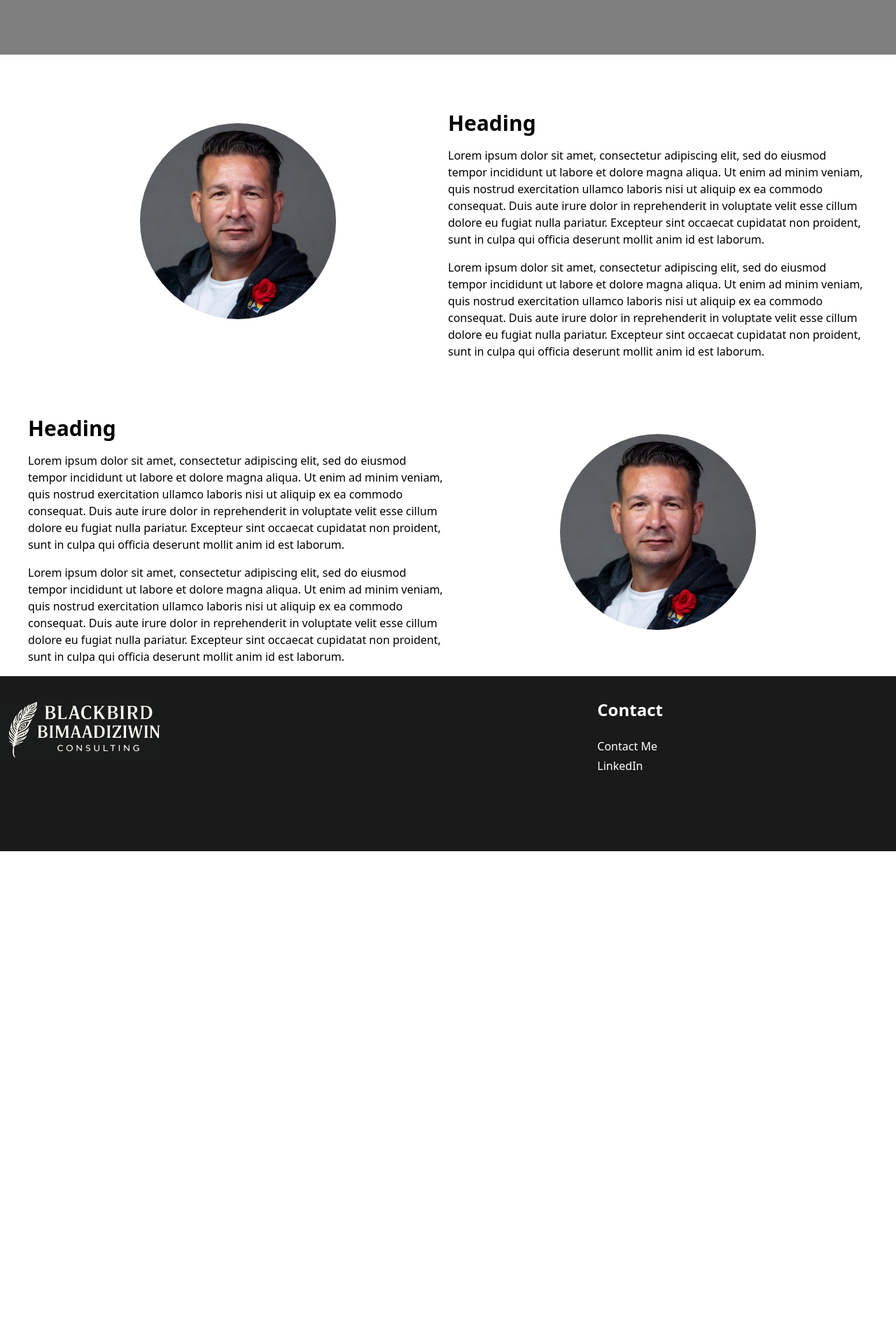
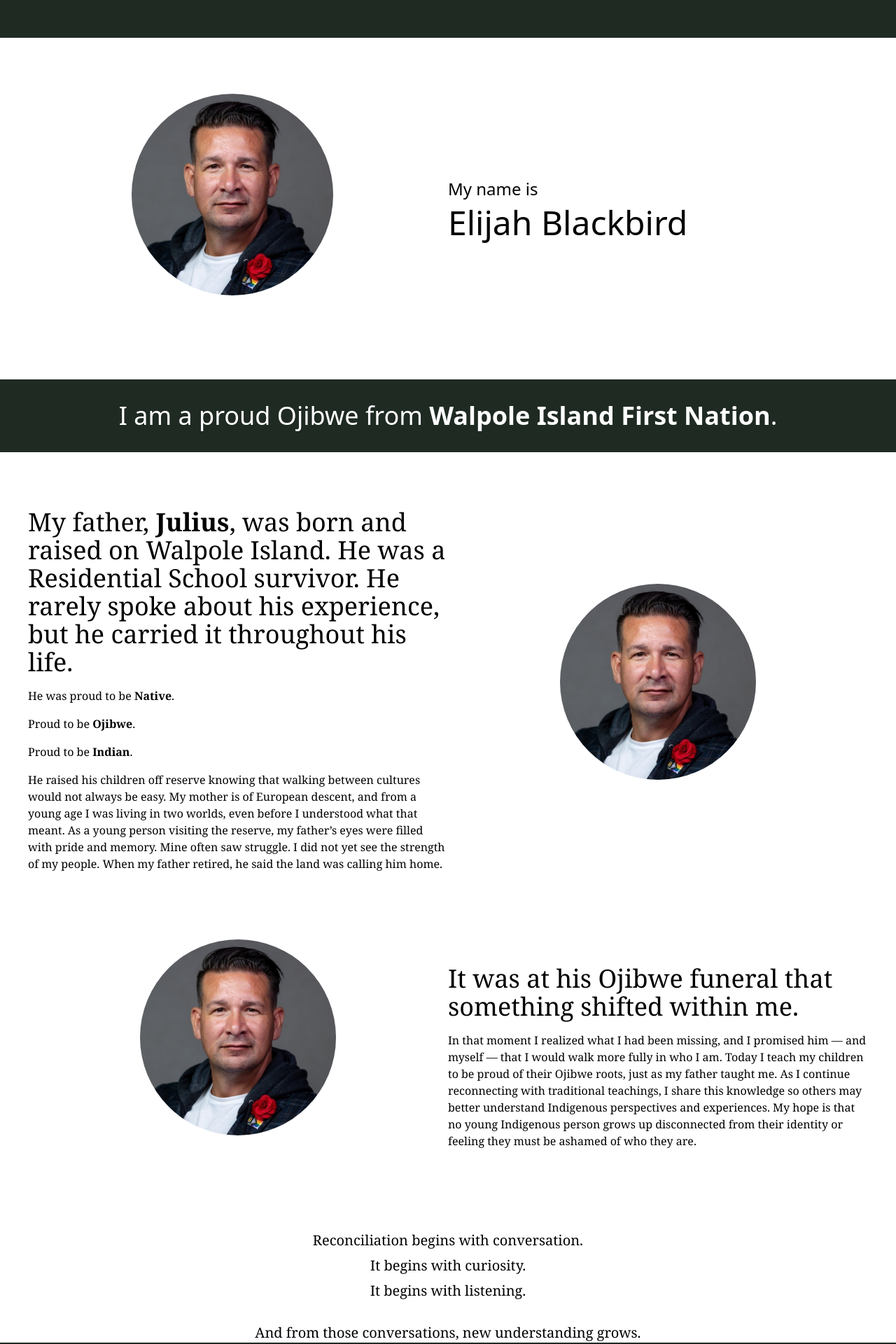
Before and after one commit to MastracciN/eli-consulting, a React (Vite) app: page /about in a window 1280 px wide. Shown: the part 400-2320 px from the top of the page at 70% size. Before the commit the page ends 1616 px from the top, so only its background shows below. Built offline with nearby package versions, Linux system fonts and the light colour scheme.

Commit message:
about page content added

```diff
--- a/src/components/Footer.jsx
+++ b/src/components/Footer.jsx
@@ -4,7 +4,7 @@ import logo from "../assets/blackbird-header-dark.png";
 export default function Footer() {
 
     return (
-        <footer className="py-8 min-h-[250px] bg-text text-white">
+        <footer className="py-16 min-h-[250px] bg-text text-white">
             <div className="max-w-[1400px] mx-auto flex flex-col md:flex-row">
                 <div id="left-col" className="flex-2">
                     <h2 className="sr-only">Blackbird Bimaadiziwin Consulting</h2>
--- a/src/components/Header.jsx
+++ b/src/components/Header.jsx
@@ -13,14 +13,14 @@ export default function Header() {
         // <nav className={`py-6 text-center ${
         //     isHome ? "bg-transparent text-white" : "bg-gray-100 text-black"
         // }`}>
-        <nav className="bg-main text-text py-8 px-6">
+        <nav className="bg-main text-text py-4 px-6">
             <div className=" flex items-center justify-between max-w-[1400px] mx-auto">
                 <NavLink to="/" className="inline-block">
                     <h1 className="sr-only">Blackbird Bimaadiziwin Consulting</h1>
                     <img
                         src={logo}
                         alt="Blackbird Bimaadiziwin Consulting"
-                        className="h-12 w-auto md:h-16"
+                        className="h-12 w-auto md:h-18"
                     />
                 </NavLink>
                 <div className="flex space-x-6">
--- a/src/pages/About.jsx
+++ b/src/pages/About.jsx
@@ -1,4 +1,5 @@
 import profile from '../assets/profile.jpg'
+import ContactSection from '../components/ContactSection'
 // import hero from ''
 
 const About = () => {
@@ -6,53 +7,58 @@ const About = () => {
     return (
         <div className='mx-auto'>
             <section id='hero' className='relative bg-cover bg-center'>
-                <div className='absolute inset-0 bg-black/50'></div>
-                <div className='h-[350px] flex items-center justify-center'>
-                    <h1 className="text-center text-5xl font-bold">About</h1>
+                <div className='absolute inset-0 bg-dg'></div>
+                <div className=' relative h-[350px] flex items-center justify-center z-10'>
+                    <h1 className=" text-5xl font-bold text-white drop-shadow-lg font-serif">About the Founder</h1>
                 </div>
             </section>
 
-            <main className='flex flex-col space-y-20 max-w-[1200px] mx-auto mt-20'>
-                <div className='flex flex-col md:flex-row justify-between items-center'>
-                    <div className="w-1/2 flex justify-center items-center">
-                        <img src={profile}
+            <main className='w-full flex flex-col'>
+
+                <section className="w-full py-20 px-6 bg-white">
+                    <div className="max-w-[1400px] mx-auto flex flex-col md:flex-row items-center">
+                        <div className="md:w-1/2 flex justify-center items-center">
+                        <img
+                            src={profile}
                             alt="Profile Picture"
-                            className="w-50 md:w-56 lg:w-70 xl:w-70 aspect-square rounded-full object-cover mb-12 md:mb-6 lg:mb-10"/>
+                            className="w-50 md:w-56 lg:w-70 xl:w-72 aspect-square rounded-full object-cover mb-12 md:mb-6 lg:mb-10"
+                        />
                         </div>
-                    <div className="w-full md:w-1/2 flex-col justify-center items-center space-y-4">
-                        <h2 className='text-3xl font-bold'>Heading</h2>
-                        <p className=''>
-                            Lorem ipsum dolor sit amet, consectetur adipiscing elit, sed do eiusmod tempor incididunt ut labore
-                            et dolore magna aliqua. Ut enim ad minim veniam, quis nostrud exercitation ullamco laboris nisi ut
-                            aliquip ex ea commodo consequat. Duis aute irure dolor in reprehenderit in voluptate velit esse cillum
-                            dolore eu fugiat nulla pariatur. Excepteur sint occaecat cupidatat non proident, sunt in culpa qui
-                            officia deserunt mollit anim id est laborum.
+                        <div className="md:w-1/2 flex flex-col justify-center items-start space-y-2 text-left">
+                            <p className='text-2xl'>My name is</p>
+                            <h3 className="text-4xl md:text-5xl">
+                                Elijah Blackbird
+                            </h3>
+                        </div>
+                    </div>
+                </section>
+
+                <div className='bg-dg text-white py-8'>
+                <h3 className='text-4xl text-center drop-shadow-4xl'>I am a proud Ojibwe from <b>Walpole Island First Nation</b>.</h3>
+                </div>
+
+                <div className='max-w-[1200px] mx-auto space-y-20 mt-20'>
+                    <div className='flex flex-col md:flex-row justify-between items-center space-y-4'>
+                        <div className="w-full md:w-1/2 flex-col justify-center items-center space-y-4 text-l font-serif">
+                            <h3 className='text-4xl'>
+                                My father, <b>Julius</b>, was born and raised on Walpole Island. He was a Residential School survivor. He rarely spoke about his experience,
+                                but he carried it throughout his life.
+                            </h3>
+                            <p>
+                                He was proud to be <b>Native</b>.
                             </p>
                             <p>
-                            Lorem ipsum dolor sit amet, consectetur adipiscing elit, sed do eiusmod tempor incididunt ut labore
-                            et dolore magna aliqua. Ut enim ad minim veniam, quis nostrud exercitation ullamco laboris nisi ut
-                            aliquip ex ea commodo consequat. Duis aute irure dolor in reprehenderit in voluptate velit esse cillum
-                            dolore eu fugiat nulla pariatur. Excepteur sint occaecat cupidatat non proident, sunt in culpa qui
-                            officia deserunt mollit anim id est laborum.
-                        </p>
-                    </div>
-                </div>
-                <div className='flex flex-col md:flex-row justify-between items-center space-y-4'>
-                    <div className="w-full md:w-1/2 flex-col justify-center items-center space-y-4">
-                        <h2 className='text-3xl font-bold'>Heading</h2>
-                        <p className=''>
-                            Lorem ipsum dolor sit amet, consectetur adipiscing elit, sed do eiusmod tempor incididunt ut labore
-                            et dolore magna aliqua. Ut enim ad minim veniam, quis nostrud exercitation ullamco laboris nisi ut
-                            aliquip ex ea commodo consequat. Duis aute irure dolor in reprehenderit in voluptate velit esse cillum
-                            dolore eu fugiat nulla pariatur. Excepteur sint occaecat cupidatat non proident, sunt in culpa qui
-                            officia deserunt mollit anim id est laborum.
+                                Proud to be <b>Ojibwe</b>.
                             </p>
                             <p>
-                            Lorem ipsum dolor sit amet, consectetur adipiscing elit, sed do eiusmod tempor incididunt ut labore
-                            et dolore magna aliqua. Ut enim ad minim veniam, quis nostrud exercitation ullamco laboris nisi ut
-                            aliquip ex ea commodo consequat. Duis aute irure dolor in reprehenderit in voluptate velit esse cillum
-                            dolore eu fugiat nulla pariatur. Excepteur sint occaecat cupidatat non proident, sunt in culpa qui
-                            officia deserunt mollit anim id est laborum.
+                                Proud to be <b>Indian</b>.
+                            </p>
+                            <p>
+                                He raised his children off reserve knowing that walking between cultures would not always be easy. My mother is of European descent, and from a
+                                young age I was living in two worlds, even before I understood what that meant.
+                                As a young person visiting the reserve, my father’s eyes were filled with pride and memory. Mine often saw struggle. I did not yet see the strength
+                                of my people.
+                                When my father retired, he said the land was calling him home.
                             </p>
                         </div>
                         <div className="w-1/2 flex justify-center items-center">
@@ -61,7 +67,39 @@ const About = () => {
                                 className="w-50 md:w-56 lg:w-70 xl:w-70 aspect-square rounded-full object-cover mb-12 md:mb-6 lg:mb-10"/>
                         </div>
                     </div>
+                    <div className='flex flex-col md:flex-row justify-between items-center space-y-4'>
+                        <div className="w-1/2 flex justify-center items-center">
+                            <img src={profile}
+                                alt="Profile Picture"
+                                className="w-50 md:w-56 lg:w-70 xl:w-70 aspect-square rounded-full object-cover mb-12 md:mb-6 lg:mb-10"/>
+                        </div>
+                        <div className="w-full md:w-1/2 flex-col justify-center items-center space-y-4 text-l font-serif">
+                            <h3 className='text-4xl'> It was at his Ojibwe funeral that something shifted within me.</h3>
+                            <p>
+                                In that moment I realized what I had been missing, and I promised him — and myself — that I would walk more fully in who I am.
+                                Today I teach my children to be proud of their Ojibwe roots, just as my father taught me.
+                                As I continue reconnecting with traditional teachings, I share this knowledge so others may better understand Indigenous perspectives and experiences. My hope is that no young Indigenous person grows up disconnected from their identity or feeling they must be ashamed of who they are.
+                            </p>
+                        </div>
+                    </div>
+                    <div className='flex flex-col justify-between items-center font-serif text-xl space-y-2'>
+                        <p>
+                            Reconciliation begins with conversation.
+                        </p>
+                        <p>
+                           It begins with curiosity.
+                        </p>
+                        <p>
+                            It begins with listening.
+                        </p>
+                        <p className='mt-6'>
+                            And from those conversations, new understanding grows.
+                        </p>
+                    </div>
+                </div>
             </main>
+
+            <ContactSection/>
         </div>
     );
 };
--- a/src/pages/Home.jsx
+++ b/src/pages/Home.jsx
@@ -12,7 +12,7 @@ const Home = () => {
                 <div className='relative min-h-[50vh] flex items-center'>
                     <div className='w-full max-w-[1400px] mx-auto text-white'>
                         {/* <h1 className="text-5xl font-bold">Blackbird Bimaadiziwin Consulting</h1> */}
-                        <h2 className="text-5xl font-serif">We are all related. What we do to one another, we do to ourselves.</h2>
+                        <h2 className="text-5xl font-serif drop-shadow-lg">We are all related. What we do to one another, we do to ourselves.</h2>
                     </div>
                 </div>
             </section>
```
Lines whose indentation alone changed are shown as unchanged.
